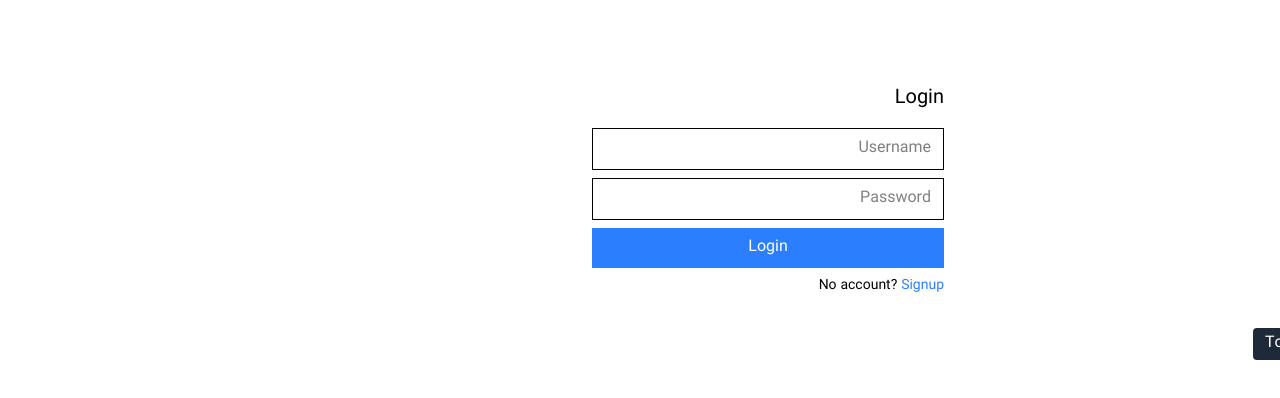
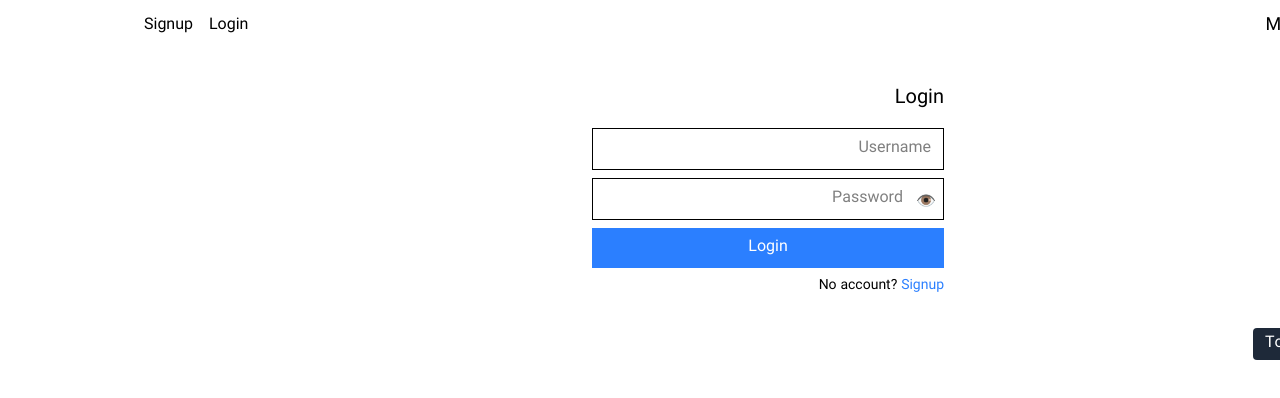
Before and after one commit to maryam-roshani/todo-api2, a React (Vite) app: page /login in a window 1280 px wide. Shown: the top 398 px of the page. Built offline with nearby package versions, Linux system fonts and the light colour scheme.

Commit message:
show and hidden password

```diff
--- a/db.json
+++ b/db.json
@@ -1,10 +1,18 @@
 {
-    "users": [{
+  "users": [
+    {
       "id": "1",
       "email": "test@example.com",
       "password": "TestPass123!"
-    }],
-    "tasks": [{
+    },
+    {
+      "id": "e813",
+      "username": "maryam",
+      "password": "m@RYAM2934991"
+    }
+  ],
+  "tasks": [
+    {
       "id": "101",
       "userId": "1",
       "title": "Buy groceries",
--- a/package.json
+++ b/package.json
@@ -8,7 +8,7 @@
         "build": "tsc -b && vite build",
         "lint": "eslint .",
         "preview": "vite preview",
-        "run server": "json-server --watch db.json --port 3001"
+        "server": "json-server --watch db.json --port 3001"
     },
     "dependencies": {
         "@reduxjs/toolkit": "^2.8.2",
--- a/src/components/navbar.tsx
+++ b/src/components/navbar.tsx
@@ -10,7 +10,7 @@ const NavBar = () => {
   const [open, setOpen] = useState(false);
 
   return (
-    <nav className="bg-primary text-white px-4 py-3 flex justify-between items-center">
+    <nav className="bg-primary text-black px-4 py-3 flex justify-between items-center">
       <Link to="/" className="text-lg font-bold">📝 MyToDoApp</Link>
 
       <button className="md:hidden" onClick={() => setOpen(!open)}>
--- a/src/pages/Login.tsx
+++ b/src/pages/Login.tsx
@@ -8,6 +8,7 @@ import { login } from '../services/AuthService';
 const Login = () => {
   const [username, setUsername] = useState('');
   const [password, setPassword] = useState('');
+  const [showPassword, setShowPassword] = useState(false);
   const [error, setError] = useState<string | null>(null);
 
   const dispatch: AppDispatch = useDispatch();
@@ -40,14 +41,23 @@ const Login = () => {
           required
           className="border px-3 py-2 w-full mb-2"
         />
+        <div className="relative">
           <input
-          type="password"
+            type={showPassword ? 'text' : 'password'}
             placeholder="Password"
             value={password}
             onChange={(e) => setPassword(e.target.value)}
             required
-          className="border px-3 py-2 w-full mb-2"
+            className="border px-3 py-2 w-full mb-2 pr-10"
           />
+          <button
+            type="button"
+            onClick={() => setShowPassword(!showPassword)}
+            className="absolute right-2 top-1/2 transform -translate-y-1/2 text-gray-600"
+          >
+            {showPassword ? '🙈' : '👁️'}
+          </button>
+        </div>
         {error && <p className="text-red-500 mb-2">{error}</p>}
         <button type="submit" className="bg-blue-500 text-white px-4 py-2 w-full">Login</button>
       </form>
--- a/src/pages/Signup.tsx
+++ b/src/pages/Signup.tsx
@@ -9,6 +9,7 @@ import { validatePassword } from '../utils/passwordValidation';
 const Signup = () => {
   const [username, setUsername] = useState('');
   const [password, setPassword] = useState('');
+  const [showPassword, setShowPassword] = useState(false);
   const [error, setError] = useState<string | null>(null);
 
   const dispatch: AppDispatch = useDispatch();
@@ -44,14 +45,24 @@ const Signup = () => {
           required
           className="border px-3 py-2 w-full mb-2"
         />
+        <div className="relative">
           <input
-          type="password"
+            type={showPassword ? 'text' : 'password'}
             placeholder="Password"
             value={password}
             onChange={(e) => setPassword(e.target.value)}
             required
-          className="border px-3 py-2 w-full mb-2"
+            className="border px-3 py-2 w-full mb-2 pr-10"
           />
+          <button
+            type="button"
+            onClick={() => setShowPassword(!showPassword)}
+            className="absolute right-2 top-1/2 transform -translate-y-1/2 text-gray-600"
+        >
+            {showPassword ? '🙈' : '👁️'}
+          </button>
+</div>
+
         {error && <p className="text-red-500 mb-2">{error}</p>}
         <button type="submit" className="bg-blue-500 text-white px-4 py-2 w-full">Signup</button>
       </form>
```
Lines whose indentation alone changed are shown as unchanged.
